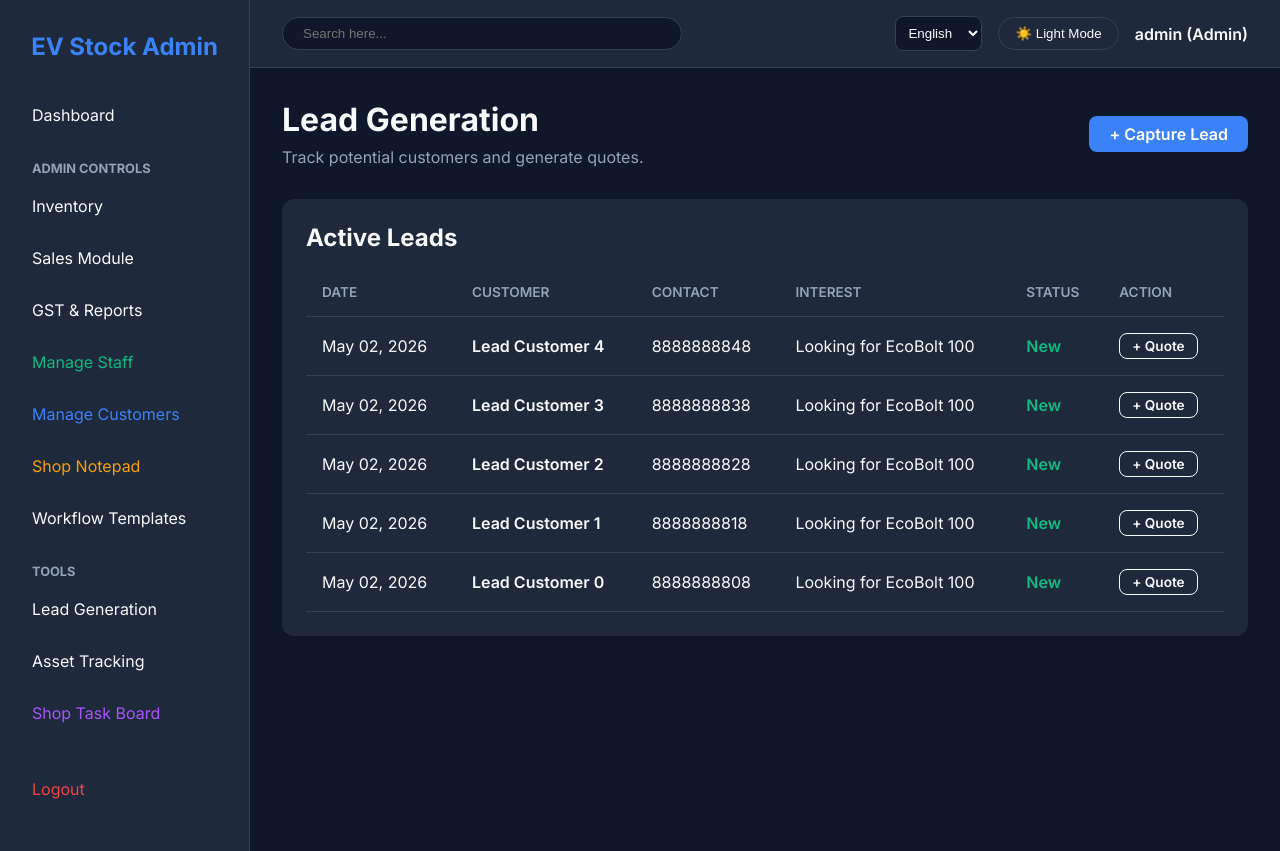
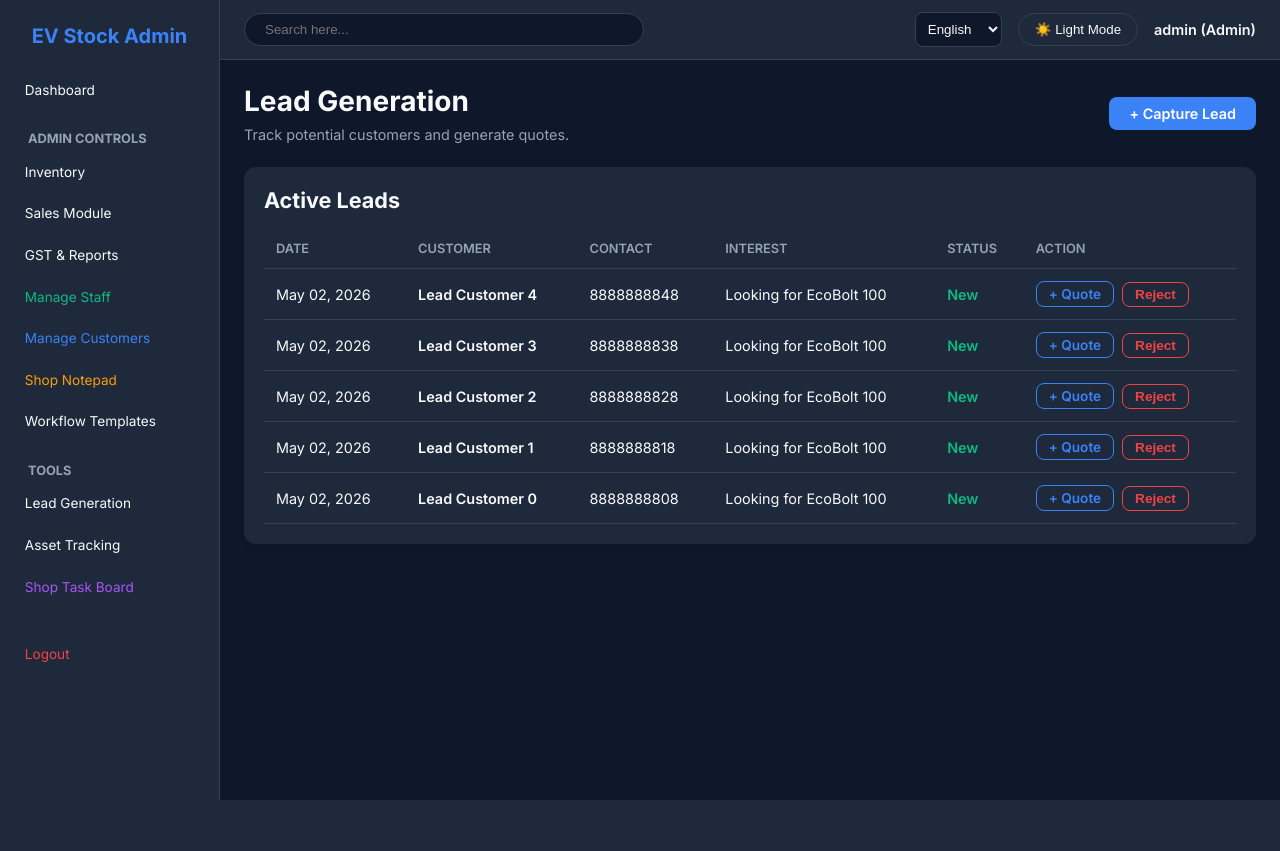
Before and after one commit to VishalWaldiya/MadhavEnt, a Django app: page /leads/ in a window 1280 px wide. After the commit the page ends 800 px from the top, so only its background shows below. Run offline with Django 5.2, Linux system fonts and the light colour scheme; a user stored in the database is signed in; data comes from the database, SQL or seed files in the repository; both versions use the stored data as it was after the commit.

Commit message:
low inventory, lead rejection

```diff
--- a/leads/models.py
+++ b/leads/models.py
@@ -8,11 +8,13 @@ class Lead(models.Model):
         ('IN_PROGRESS', 'In Progress'),
         ('CONVERTED', 'Converted'),
         ('LOST', 'Lost'),
+        ('REJECTED', 'Rejected'),
     )
     customer = models.ForeignKey(settings.AUTH_USER_MODEL, on_delete=models.SET_NULL, null=True, blank=True, related_name='leads')
     salesperson = models.ForeignKey(settings.AUTH_USER_MODEL, on_delete=models.SET_NULL, null=True, related_name='managed_leads')
     interested_items = models.TextField(blank=True) # E.g., 'Looking for Scooter Model X'
     status = models.CharField(max_length=20, choices=STATUS_CHOICES, default='NEW')
+    rejection_reason = models.TextField(blank=True, null=True)
 
     created_at = models.DateTimeField(auto_now_add=True)
 
--- a/leads/urls.py
+++ b/leads/urls.py
@@ -5,4 +5,5 @@ urlpatterns = [
     path('', views.leads_list, name='leads_list'),
     path('add/', views.add_lead, name='add_lead'),
     path('<int:lead_id>/quote/', views.add_quote, name='add_quote'),
+    path('<int:lead_id>/reject/', views.reject_lead, name='reject_lead'),
 ]
--- a/leads/views.py
+++ b/leads/views.py
@@ -85,3 +85,14 @@ def add_quote(request, lead_id):
     batteries = StockItem.objects.filter(item_type='BATTERY', status='AVAILABLE')
     chargers = StockItem.objects.filter(item_type='CHARGER', status='AVAILABLE')
     return render(request, 'leads/add_quote.html', {'lead': lead, 'scooters': scooters, 'batteries': batteries, 'chargers': chargers})
+
+@login_required
+def reject_lead(request, lead_id):
+    lead = get_object_or_404(Lead, id=lead_id)
+    if request.method == 'POST':
+        reason = request.POST.get('rejection_reason', '')
+        lead.status = 'REJECTED'
+        lead.rejection_reason = reason
+        lead.save()
+        messages.success(request, f'Lead for {lead.customer.get_full_name()} has been rejected.')
+    return redirect('leads_list')
--- a/templates/base.html
+++ b/templates/base.html
@@ -30,6 +30,7 @@
         * { box-sizing: border-box; margin: 0; padding: 0; }
         body {
             font-family: 'Inter', sans-serif;
+            font-size: 0.9rem;
             background-color: var(--bg-color);
             color: var(--text-color);
             display: flex;
@@ -37,26 +38,28 @@
             transition: background-color 0.3s, color 0.3s;
         }
         .sidebar {
-            width: 250px;
+            width: 220px;
             background: var(--card-bg);
-            padding: 2rem 1rem;
+            padding: 1.5rem 0.75rem;
             border-right: 1px solid var(--border-color);
             transition: background-color 0.3s, border-color 0.3s;
         }
         .sidebar h2 {
-            margin-bottom: 2rem;
+            margin-bottom: 1.5rem;
             color: var(--primary);
             font-weight: 700;
             text-align: center;
+            font-size: 1.25rem;
         }
         .sidebar a {
             display: block;
             color: var(--text-color);
             text-decoration: none;
-            padding: 0.75rem 1rem;
+            padding: 0.6rem 0.8rem;
             border-radius: var(--radius);
-            margin-bottom: 0.5rem;
+            margin-bottom: 0.4rem;
             transition: background 0.2s;
+            font-size: 0.85rem;
         }
         .sidebar a:hover {
             background: var(--border-color);
@@ -68,7 +71,7 @@
             overflow-y: auto;
         }
         .top-navbar {
-            padding: 1rem 2rem;
+            padding: 0.75rem 1.5rem;
             display: flex;
             justify-content: flex-end;
             align-items: center;
@@ -77,14 +80,14 @@
             background: var(--card-bg);
         }
         .content-area {
-            padding: 2rem;
+            padding: 1.5rem;
         }
         .card {
             background: var(--card-bg);
             border-radius: var(--radius);
-            padding: 1.5rem;
+            padding: 1.25rem;
             box-shadow: 0 4px 6px -1px rgb(0 0 0 / 0.1);
-            margin-bottom: 1.5rem;
+            margin-bottom: 1.25rem;
         }
         .grid {
             display: grid;
@@ -104,19 +107,20 @@
             display: inline-block;
         }
         .btn:hover { background: var(--primary-hover); }
-        .header { display: flex; justify-content: space-between; align-items: center; margin-bottom: 2rem; }
+        .header { display: flex; justify-content: space-between; align-items: center; margin-bottom: 1.5rem; }
+        .header h1 { font-size: 1.75rem; }
 
         table {
             width: 100%;
             border-collapse: collapse;
-            margin-top: 1rem;
+            margin-top: 0.75rem;
         }
         th, td {
-            padding: 1rem;
+            padding: 0.75rem;
             text-align: left;
             border-bottom: 1px solid var(--border-color);
         }
-        th { color: var(--text-muted); font-weight: 600; text-transform: uppercase; font-size: 0.85rem; }
+        th { color: var(--text-muted); font-weight: 600; text-transform: uppercase; font-size: 0.8rem; }
 
         input, select, textarea {
             background: var(--bg-color);
--- a/templates/leads/list.html
+++ b/templates/leads/list.html
@@ -34,12 +34,24 @@
                 <td>{{ lead.customer.phone_number }}</td>
                 <td>{{ lead.interested_items }}</td>
                 <td>
-                    <span style="font-weight: 600; color: {% if lead.status == 'NEW' %}var(--success){% elif lead.status == 'CONVERTED' %}var(--text-muted){% else %}var(--primary){% endif %};">
+                    <span style="font-weight: 600; color: {% if lead.status == 'NEW' %}var(--success){% elif lead.status == 'CONVERTED' %}var(--text-muted){% elif lead.status == 'REJECTED' %}var(--danger){% else %}var(--primary){% endif %};">
                         {{ lead.get_status_display }}
                     </span>
                 </td>
                 <td>
-                    <a href="{% url 'add_quote' lead.id %}" class="btn" style="padding: 0.25rem 0.75rem; font-size: 0.85rem; background: transparent; border: 1px solid var(--text-color); color: var(--text-color);">+ Quote</a>
+                    <div style="display: flex; gap: 0.5rem; align-items: center;">
+                        <a href="{% url 'add_quote' lead.id %}" class="btn" style="padding: 0.25rem 0.75rem; font-size: 0.85rem; background: transparent; border: 1px solid var(--primary); color: var(--primary);">+ Quote</a>
+
+                        {% if lead.status != 'REJECTED' and lead.status != 'CONVERTED' %}
+                        <button onclick="document.getElementById('reject-form-{{ lead.id }}').style.display='flex'" class="btn" style="padding: 0.25rem 0.75rem; font-size: 0.85rem; background: transparent; border: 1px solid var(--danger); color: var(--danger);">Reject</button>
+                        {% endif %}
+                    </div>
+
+                    <form id="reject-form-{{ lead.id }}" action="{% url 'reject_lead' lead.id %}" method="post" style="display: none; margin-top: 0.5rem; gap: 0.5rem;">
+                        {% csrf_token %}
+                        <input type="text" name="rejection_reason" placeholder="Reason..." required style="padding: 0.2rem; font-size: 0.8rem; border-radius: 4px; border: 1px solid var(--border-color); width: 120px;">
+                        <button type="submit" class="btn" style="padding: 0.2rem 0.5rem; font-size: 0.8rem; background: var(--danger);">Go</button>
+                    </form>
                 </td>
             </tr>
             {% empty %}
```
Also changed, not shown: core/views.py (+27 -0 lines), templates/core/dashboard.html (+20 -1 lines), leads/migrations/0002_lead_rejection_reason_alter_lead_status.py (added), test.db.
